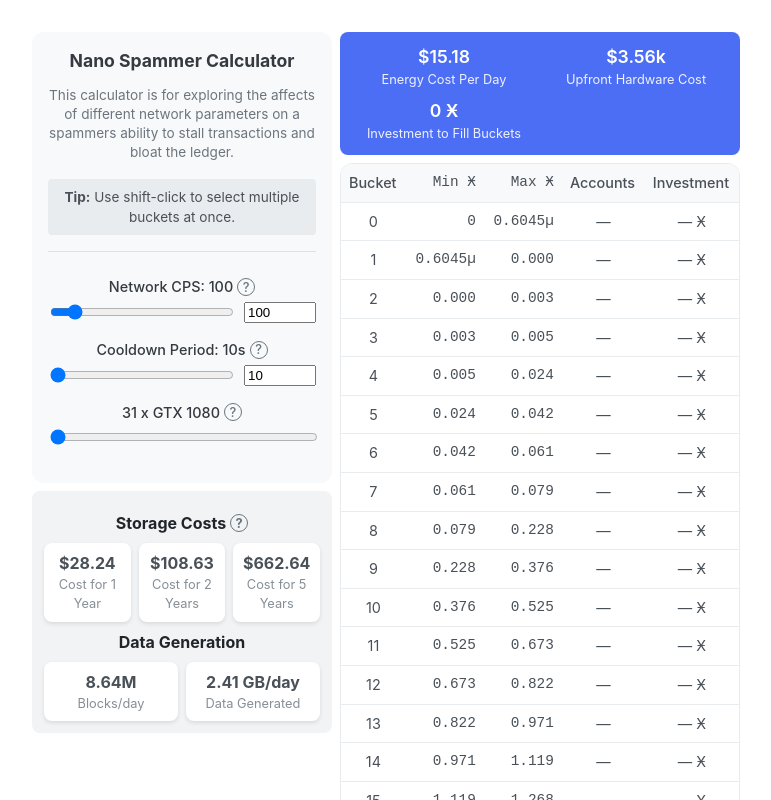
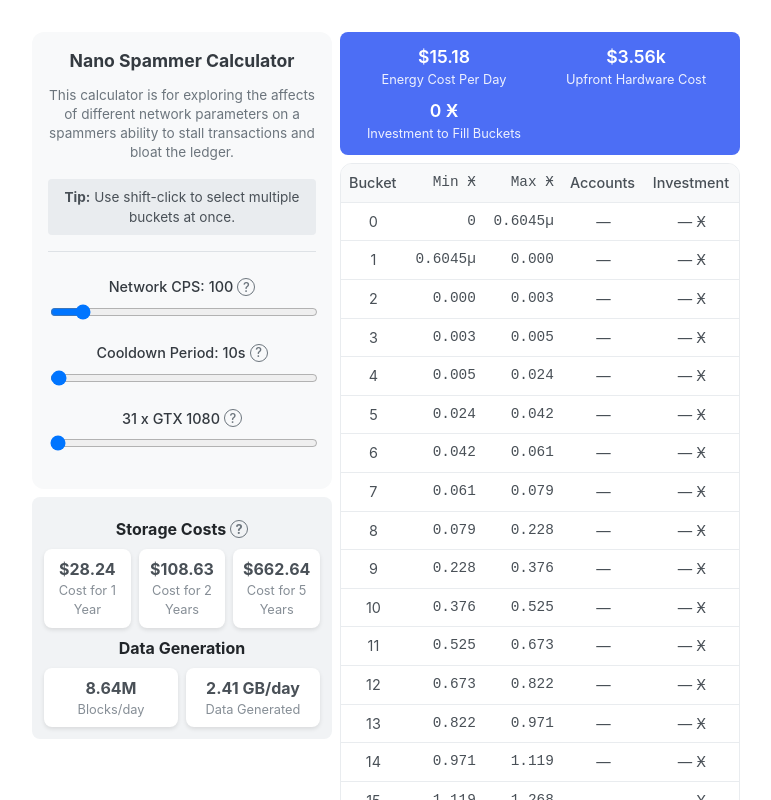
Before and after one commit to dylan1951/nano-spam-calculator, a Svelte app: page / in a window 1280 px wide. Shown: the top 800 px of the page, without its empty margins (254-1025 px from the left). Built offline with nearby package versions, Linux system fonts and the light colour scheme.

Commit message:
Allow manually editing value.

```diff
--- a/src/App.svelte
+++ b/src/App.svelte
@@ -162,6 +162,9 @@
   $: powCostPerDay = (totalCPS / hardware.txPerSec) * ((hardware.power / 1000) * electricityCostPerKWh * 24);
   $: numHardware = Math.ceil(totalCPS / hardware.txPerSec);
   $: upfrontHardwareCost = numHardware * hardware.cost;
+
+  let editingCPS = false;
+  let editingCooldown = false;
 </script>
 
 <style>
@@ -423,14 +426,31 @@
       <div class="slider-group">
         <label for="total-cps-slider" class="slider-label">
     <span class="tooltip-trigger">
-      Network CPS: {totalCPS}
+      Network CPS:
+      <span
+              on:click={() => editingCPS = true}
+              style="cursor: pointer; display: inline-block;">
+        {#if editingCPS}
+          <input
+                  type="number"
+                  min="1"
+                  max="1000"
+                  bind:value={totalCPS}
+                  on:blur={() => editingCPS = false}
+                  on:keydown={(e) => e.key === 'Enter' && (editingCPS = false)}
+                  style="width: 80px; text-align: center;"
+                  autofocus
+          />
+        {:else}
+          {totalCPS}
+        {/if}
+      </span>
       <span class="info-icon">?</span>
       <span class="tooltip">
         The transaction confirmations/second capacity of the network
       </span>
     </span>
         </label>
-        <div style="display: flex; align-items: center; gap: 0.5rem;">
         <input
                 id="total-cps-slider"
                 type="range"
@@ -438,28 +458,39 @@
                 max="1000"
                 bind:value={totalCPS}
         />
-          <input
-                  type="number"
-                  min="1"
-                  max="1000"
-                  bind:value={totalCPS}
-                  style="width: 80px;"
-          />
       </div>
-      </div>
+
 
 
       <div class="slider-group">
         <label for="cooldown-slider" class="slider-label">
     <span class="tooltip-trigger">
-      Cooldown Period: {formattedCooldown}
+      Cooldown Period:
+      <span
+              on:click={() => editingCooldown = true}
+              style="cursor: pointer; display: inline-block;">
+        {#if editingCooldown}
+          <input
+                  type="number"
+                  min="1"
+                  max="3600"
+                  step="1"
+                  bind:value={cooldownSecs}
+                  on:blur={() => editingCooldown = false}
+                  on:keydown={(e) => e.key === 'Enter' && (editingCooldown = false)}
+                  style="width: 80px; text-align: center;"
+                  autofocus
+          />
+        {:else}
+          {formattedCooldown}
+        {/if}
+      </span>
       <span class="info-icon">?</span>
       <span class="tooltip">
         The minimum wait period between subsequent transactions caused by the attack for all accounts in the selected buckets
       </span>
     </span>
         </label>
-        <div style="display: flex; align-items: center; gap: 0.5rem;">
         <input
                 id="cooldown-slider"
                 type="range"
@@ -468,14 +499,6 @@
                 step="1"
                 bind:value={cooldownSecs}
         />
-          <input
-                  type="number"
-                  min="1"
-                  max="3600"
-                  bind:value={cooldownSecs}
-                  style="width: 80px;"
-          />
-        </div>
       </div>
 
 
```
Lines whose indentation alone changed are shown as unchanged.
